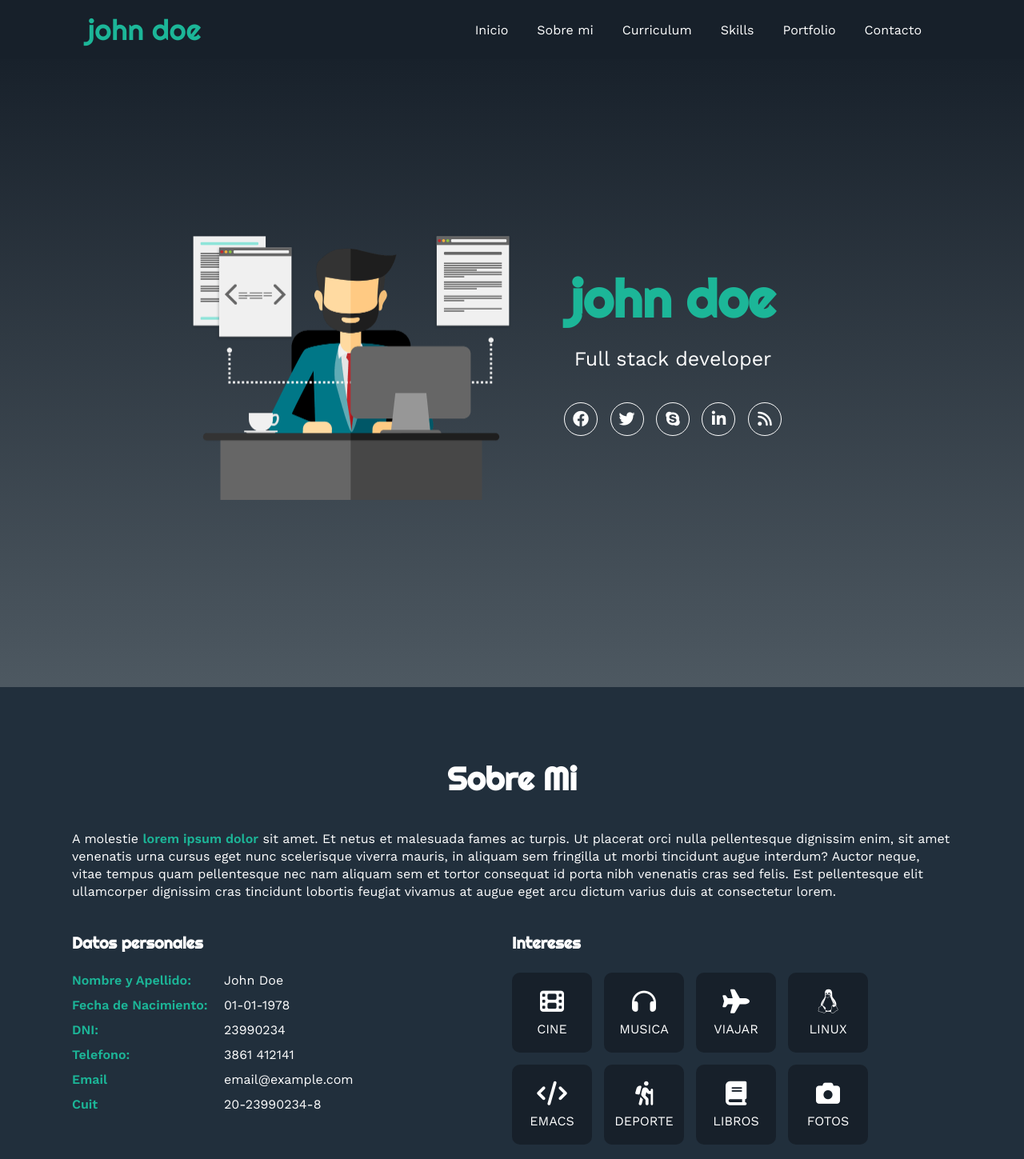
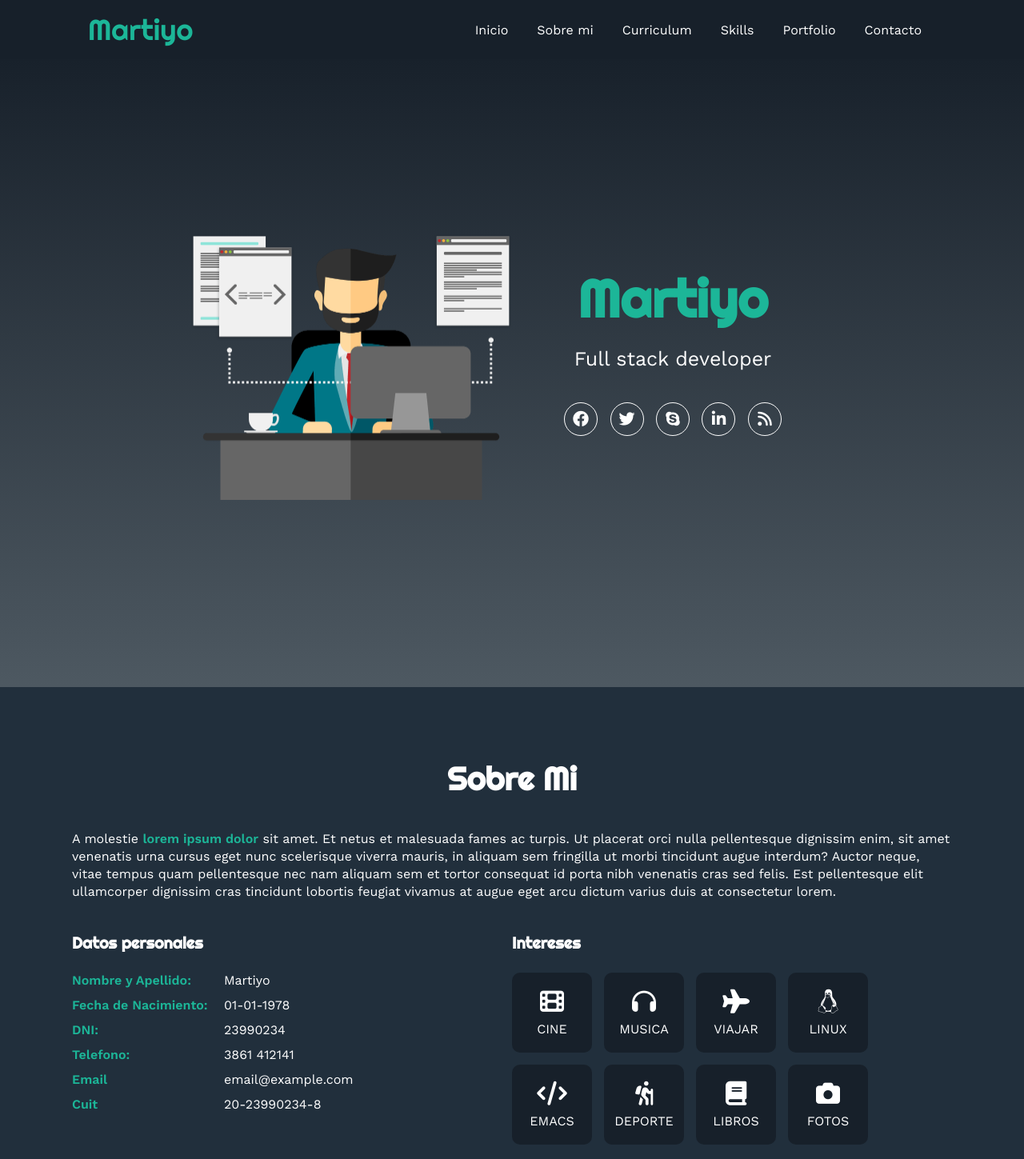
Before and after one commit to martiyo/portfolio, a plain HTML site: page index.html in a window 1280 px wide. Shown: the top 1449 px of the page at 80% size. Drawn offline with nearby package versions, Linux system fonts and the light colour scheme; a web font is replaced by a local one.

Commit message:
titulo y nombre

```diff
--- a/index.html
+++ b/index.html
@@ -11,7 +11,7 @@
       crossorigin="anonymous"
       referrerpolicy="no-referrer"
     />
-    <title>Curriculum</title>
+    <title>Martiyo CV</title>
     <link href="estilo.css" rel="stylesheet" />
   </head>
   <body>
@@ -19,7 +19,7 @@
     <div class="contenedor-header">
       <header>
         <div class="logo">
-          <a href="#">john doe</a>
+          <a href="#">Martiyo</a>
         </div>
         <nav id="nav">
           <ul>
@@ -49,7 +49,7 @@
           <img alt="imagen dev" src="img/dev1.png" />
         </div>
         <div class="col contenido-titulo">
-          <h1>john doe</h1>
+          <h1>Martiyo</h1>
           <h2>Full stack developer</h2>
 
           <div class="redes">
@@ -82,7 +82,7 @@
           <div class="col">
             <h3>Datos personales</h3>
             <ul>
-              <li><strong>Nombre y Apellido: </strong>John Doe</li>
+              <li><strong>Nombre y Apellido: </strong>Martiyo</li>
               <li><strong>Fecha de Nacimiento: </strong>01-01-1978</li>
               <li><strong>DNI: </strong>23990234</li>
               <li><strong>Telefono: </strong>3861 412141</li>
```
